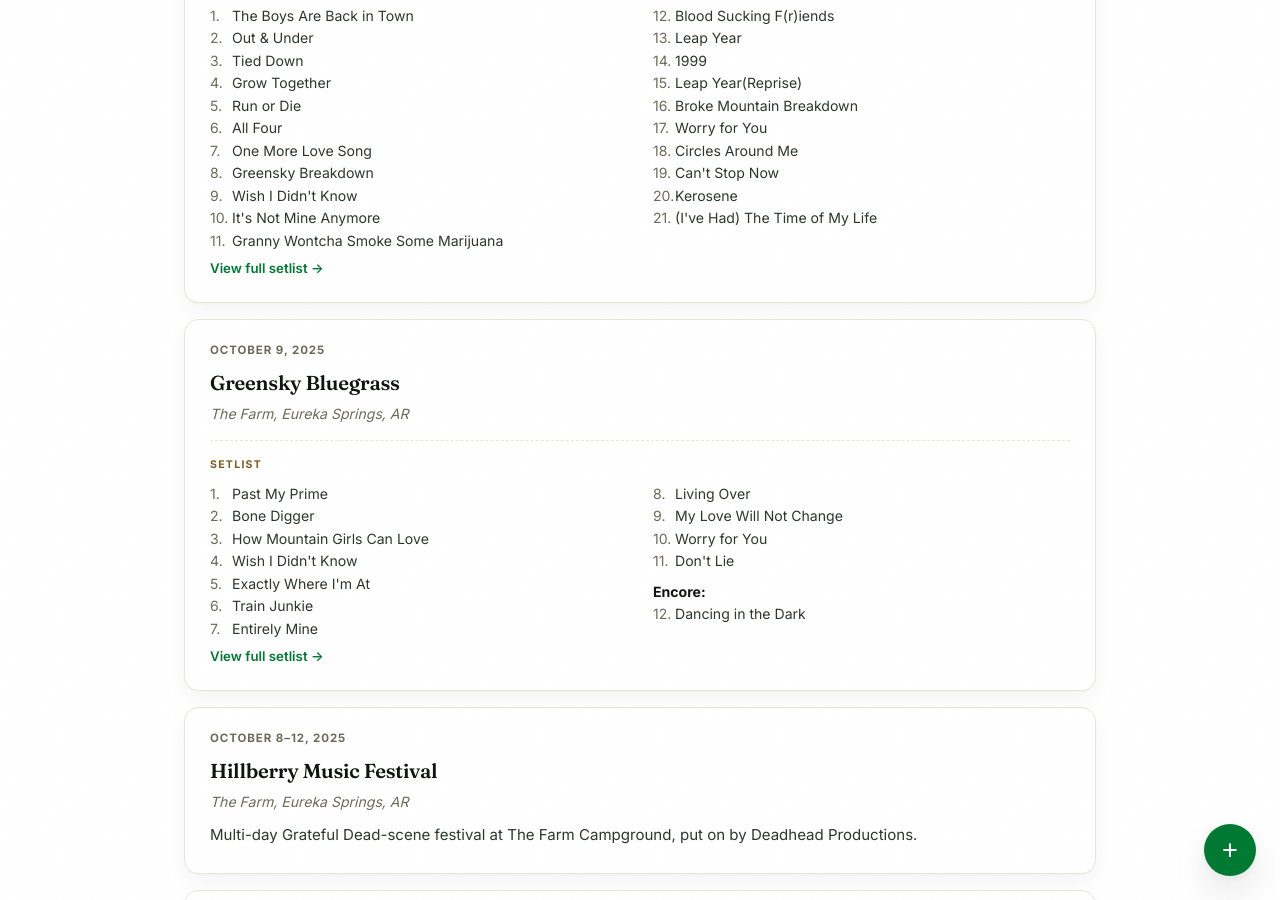
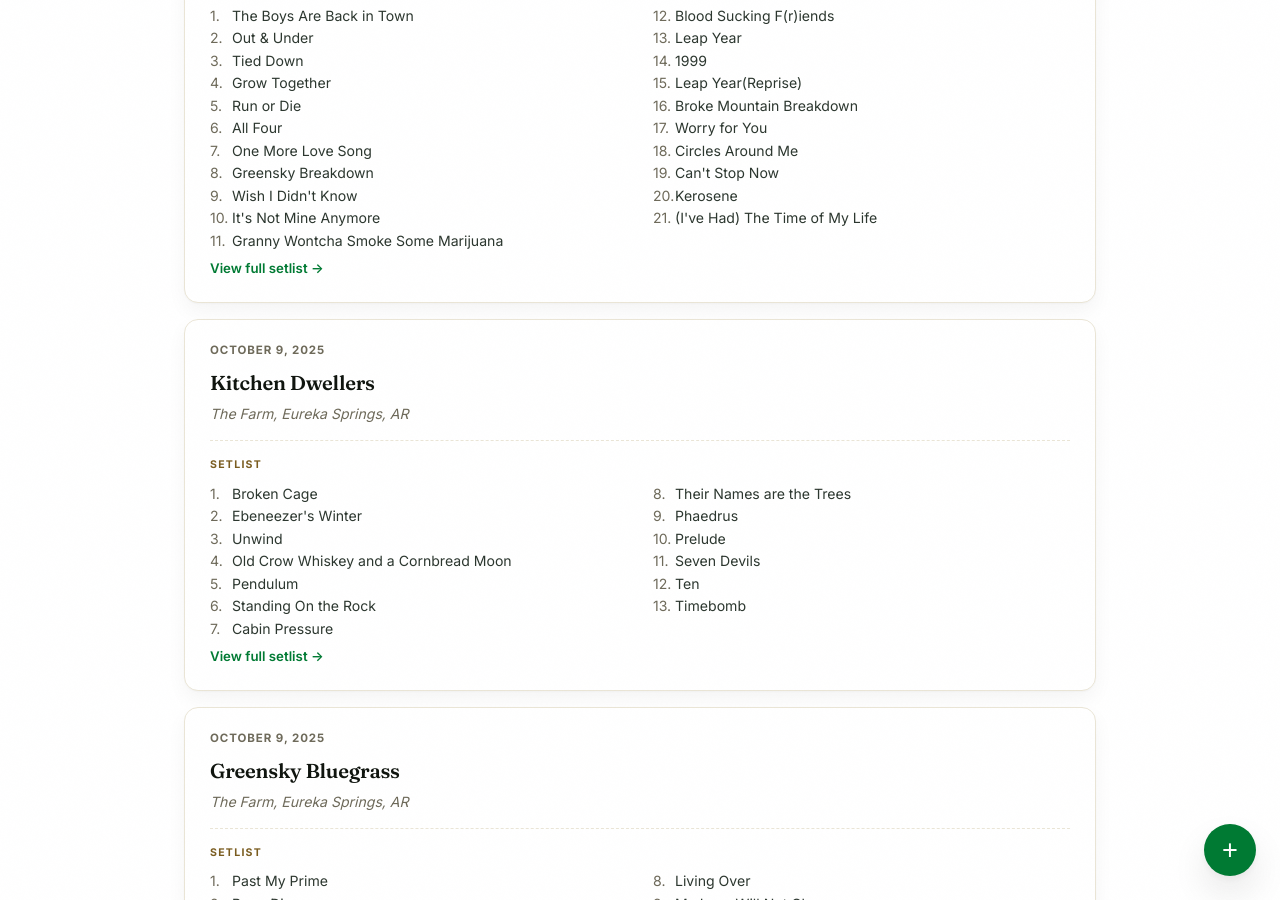
Before and after one commit to bmlanders/adventures, a Jekyll site: the page built from shows/index.html, in a window 1280 px wide and 900 px high, scrolled down 8241 px. Built offline with Jekyll 4.4.1, drawn with Linux system fonts in a browser that asks for light colours; some of the changed text lies outside the part shown.

Commit message:
Log show: Kitchen Dwellers on 2025-10-09

```diff
--- a/shows/index.html
+++ b/shows/index.html
@@ -517,6 +517,31 @@
     </ol>
   </div>
   <a class="show-trip-link" href="https://www.setlist.fm/setlist/greensky-bluegrass/2025/wings-event-center-kalamazoo-mi-2b4fa836.html" target="_blank" rel="noopener">View full setlist &rarr;</a>
+</div>
+
+<div class="show-entry" id="2025-10-09-kitchen-dwellers">
+  <div class="show-date">October 9, 2025</div>
+  <h3>Kitchen Dwellers</h3>
+  <div class="show-venue">The Farm, Eureka Springs, AR</div>
+  <div class="setlist">
+    <div class="setlist-lbl">Setlist</div>
+    <ol class="setlist-list">
+      <li>Broken Cage</li>
+      <li>Ebeneezer's Winter</li>
+      <li>Unwind</li>
+      <li>Old Crow Whiskey and a Cornbread Moon</li>
+      <li>Pendulum</li>
+      <li>Standing On the Rock</li>
+      <li>Cabin Pressure</li>
+      <li>Their Names are the Trees</li>
+      <li>Phaedrus</li>
+      <li>Prelude</li>
+      <li>Seven Devils</li>
+      <li>Ten</li>
+      <li>Timebomb</li>
+    </ol>
+  </div>
+  <a class="show-trip-link" href="https://www.setlist.fm/setlist/kitchen-dwellers/2025/the-farm-eureka-springs-ar-6b4ef23e.html" target="_blank" rel="noopener">View full setlist &rarr;</a>
 </div>
 
 <div class="show-entry" id="2025-10-09-greensky-bluegrass">
```
